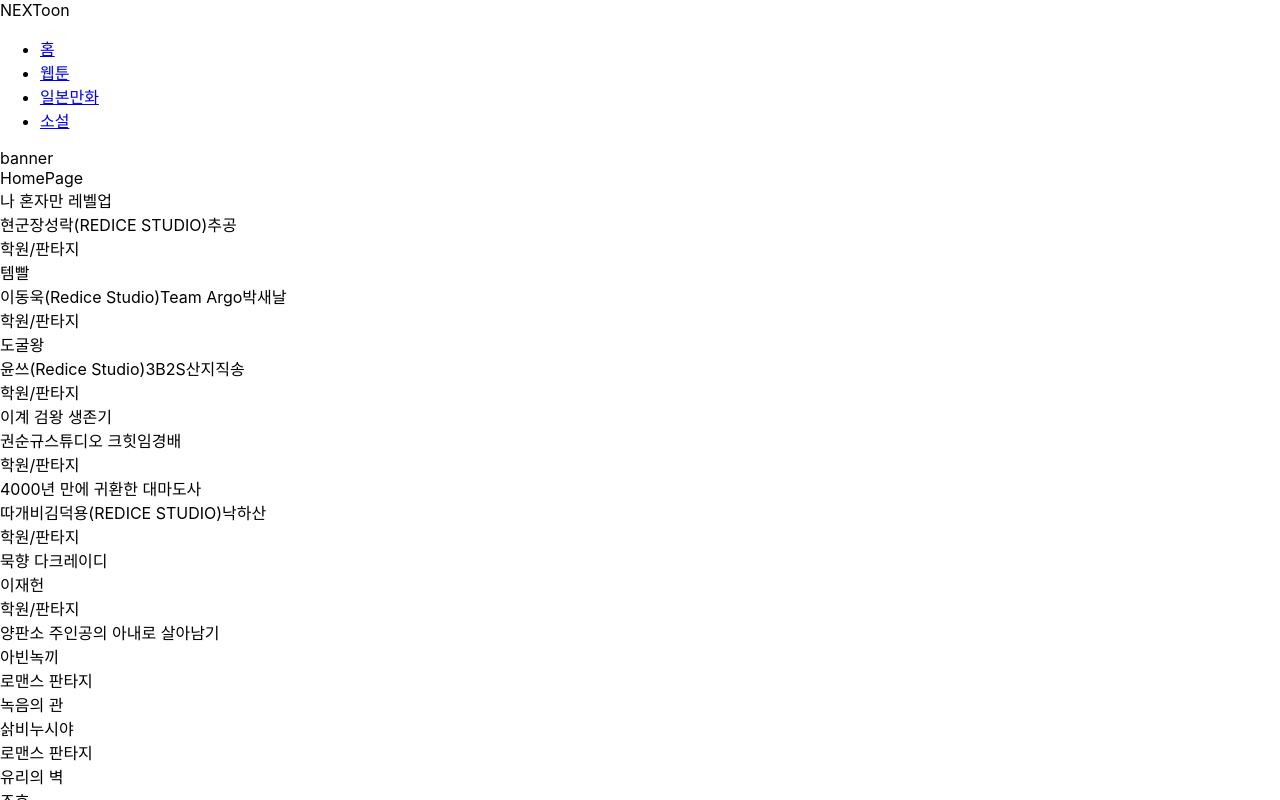
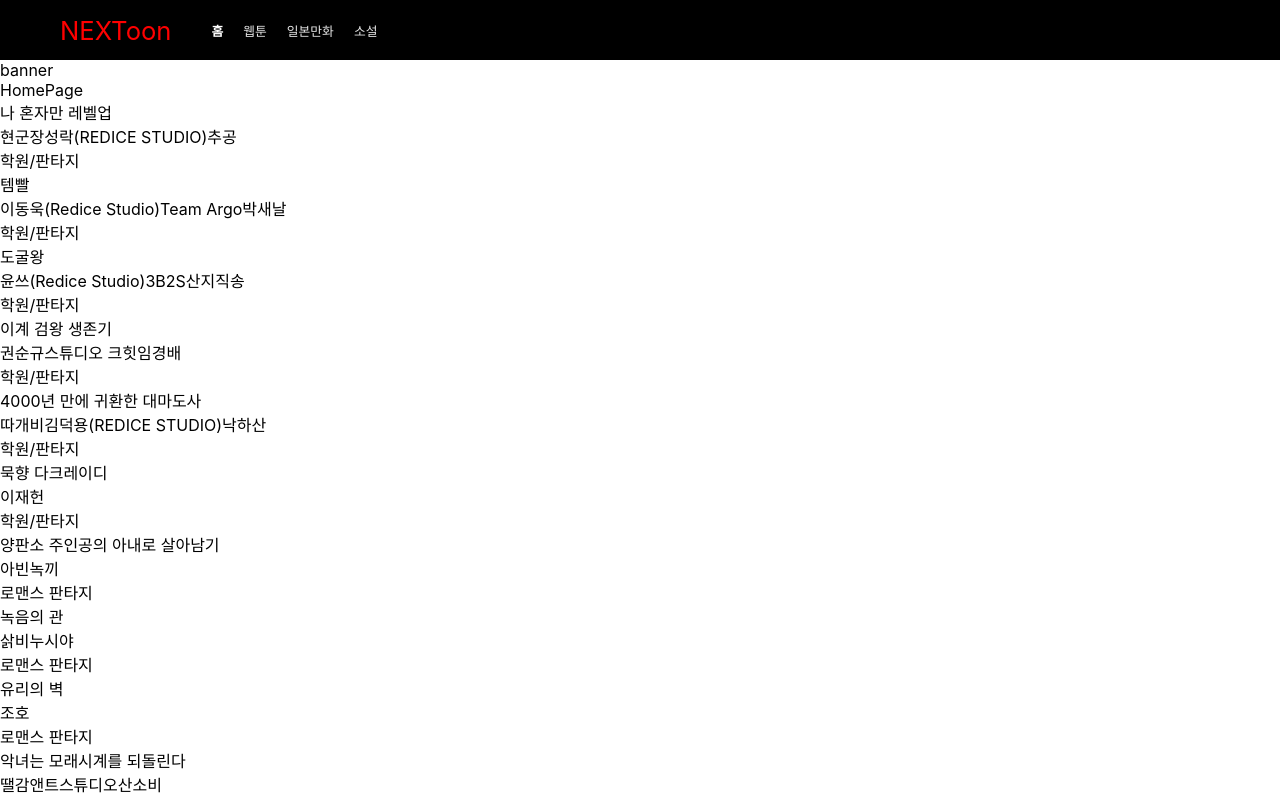
Before and after one commit to royalbluec/nextoon, a React (Create React App) app: page / in a window 1280 px wide. Shown: the top 800 px of the page. Built offline with nearby package versions, Linux system fonts and the light colour scheme; data requests are answered from the project's data file.

Commit message:
feat(Header): Add primary navigation

```diff
--- a/package.json
+++ b/package.json
@@ -7,9 +7,11 @@
     "@testing-library/user-event": "^13.5.0",
     "react": "^17.0.2",
     "react-dom": "^17.0.2",
+    "react-icons": "^4.3.1",
     "react-query": "^3.34.8",
     "react-router-dom": "^6.2.1",
     "react-scripts": "5.0.0",
+    "styled-components": "^5.3.3",
     "web-vitals": "^2.1.3"
   },
   "scripts": {
--- a/src/App.css
+++ b/src/App.css
@@ -1,5 +1,7 @@
 .App {
   text-align: center;
+  box-sizing: border-box;
+  margin: 0;
 }
 
 .App-logo {
--- a/src/components/Header/Header.jsx
+++ b/src/components/Header/Header.jsx
@@ -1,27 +1,113 @@
-import { Link } from 'react-router-dom';
+import { Link, NavLink } from 'react-router-dom';
+import styled from 'styled-components';
 
 function Header() {
   return (
-    <header role="header">
-      <nav role="navigation">
-        <a role="logo">NEXToon</a>
-        <ul>
-          <li>
-            <Link to="/">홈</Link>
-          </li>
-          <li>
-            <Link to="/webtoon">웹툰</Link>
-          </li>
-          <li>
-            <Link to="/manga">일본만화</Link>
-          </li>
-          <li>
-            <Link to="/novel">소설</Link>
-          </li>
-        </ul>
-      </nav>
-    </header>
+    <HeaderBlock role="header">
+      <NavBlock role="primary-navigation">
+        <NavLogo role="logo" to="/">
+          NEXToon
+        </NavLogo>
+        <NavList>
+          <NavItem>
+            <NavLink
+              to="/"
+              style={({ isActive }) => ({
+                color: isActive ? '#fff' : '#e5e5e5',
+                fontWeight: isActive ? 'bold' : '',
+              })}
+            >
+              홈
+            </NavLink>
+          </NavItem>
+          <NavItem>
+            <NavLink
+              to="/webtoon"
+              style={({ isActive }) => ({
+                color: isActive ? '#fff' : '#e5e5e5',
+                fontWeight: isActive ? 'bold' : '',
+              })}
+            >
+              웹툰
+            </NavLink>
+          </NavItem>
+          <NavItem>
+            <NavLink
+              to="/manga"
+              style={({ isActive }) => ({
+                color: isActive ? '#fff' : '#e5e5e5',
+                fontWeight: isActive ? 'bold' : '',
+              })}
+            >
+              일본만화
+            </NavLink>
+          </NavItem>
+          <NavItem>
+            <NavLink
+              to="/novel"
+              style={({ isActive }) => ({
+                color: isActive ? '#fff' : '#e5e5e5',
+                fontWeight: isActive ? 'bold' : '',
+              })}
+            >
+              소설
+            </NavLink>
+          </NavItem>
+        </NavList>
+      </NavBlock>
+      <NavBlock role="secondary-navigation">
+        <NavElement></NavElement>
+        <NavElement></NavElement>
+        <NavElement></NavElement>
+      </NavBlock>
+    </HeaderBlock>
   );
 }
 
+const HeaderBlock = styled.header`
+  display: flex;
+  justify-content: space-between;
+  height: 60px;
+  padding: 0 60px;
+  background-color: black;
+`;
+
+const NavBlock = styled.nav`
+  display: flex;
+  align-items: center;
+`;
+
+const NavLogo = styled(Link)`
+  margin-right: 20px;
+  font-size: 1.6rem;
+  color: red;
+  text-decoration: none;
+`;
+
+const NavList = styled.ul`
+  display: flex;
+  padding: 0px;
+`;
+
+const NavItem = styled.li`
+  list-style: none;
+
+  a {
+    margin-left: 20px;
+    font-size: 0.8rem;
+    color: #e5e5e5;
+    text-decoration: none;
+
+    :hover {
+      color: #b3b3b3;
+    }
+
+    &.active {
+      color: red;
+    }
+  }
+`;
+
+const NavElement = styled.div``;
+
 export default Header;
```
Also changed, not shown: 2 other files (tests, documents, lock files or other folders).
